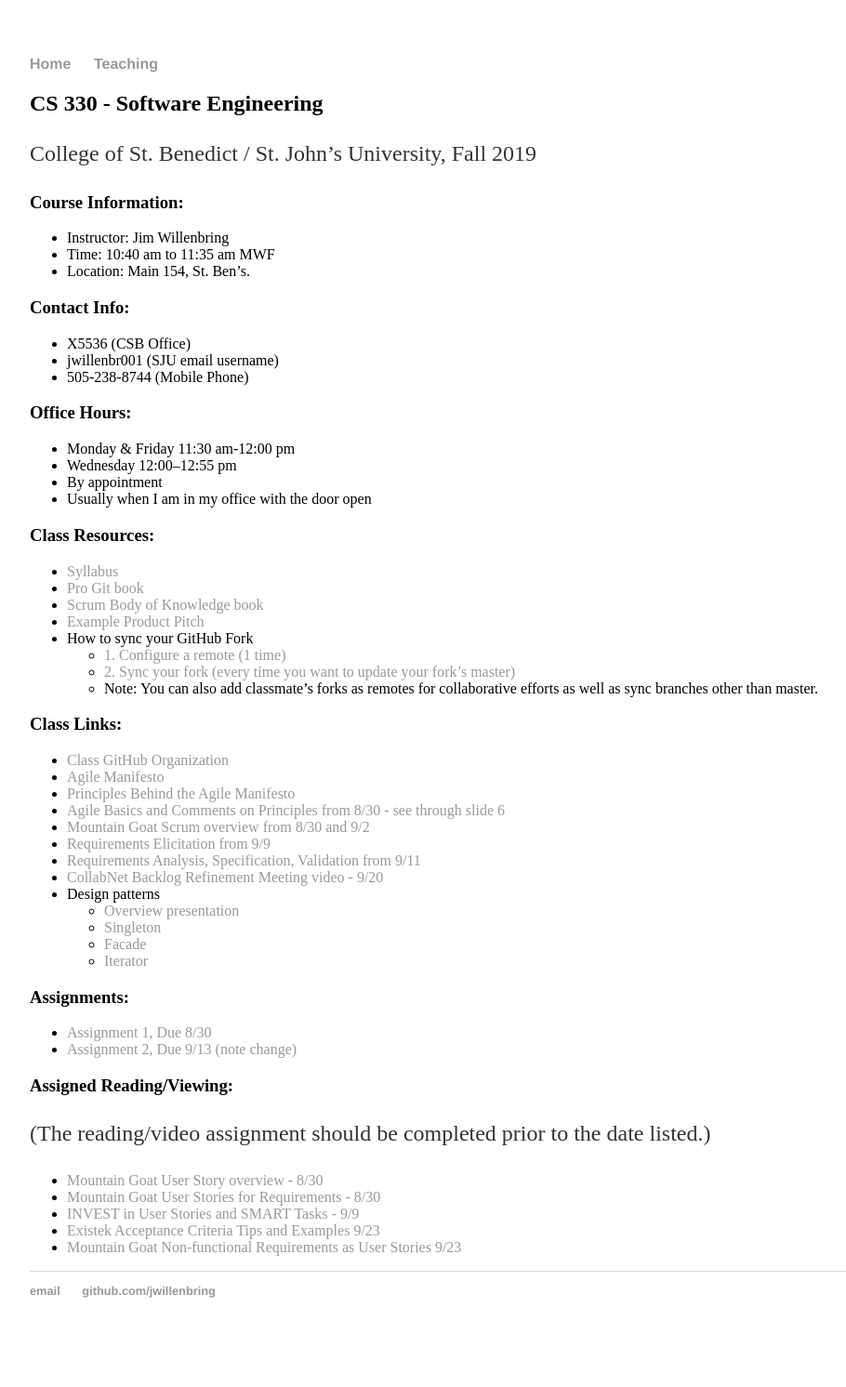
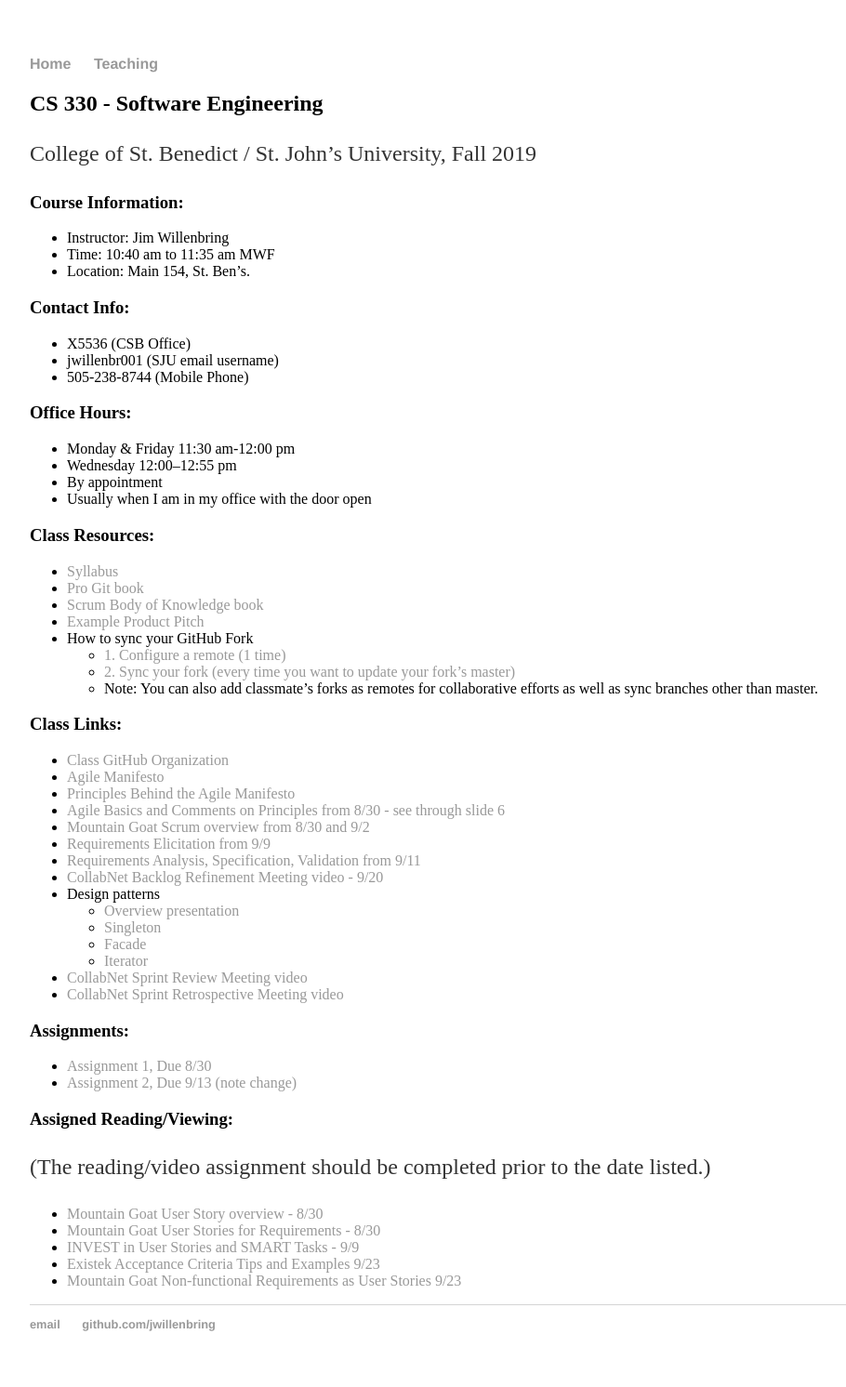
Before and after one commit to jwillenbring/jwillenbring.github.io, a Jekyll site: the page built from teaching/2019-Fall-CS330/index.md, in a window 1280 px wide. Shown: the whole page at 93% size, without its empty margins (160-1070 px from the left). Built offline with Jekyll 4.4.1, drawn with Linux system fonts in a browser that asks for light colours; our own code applies the rules of GitHub Pages for plain Markdown files; before the commit the page ends 1456 px from its top, so only the background shows below that; some of the changed lines change nothing that is shown.

Commit message:
Update index.md

```diff
--- a/teaching/2019-Fall-CS330/index.md
+++ b/teaching/2019-Fall-CS330/index.md
@@ -47,14 +47,13 @@ College of St. Benedict / St. John's University, Fall 2019
     * [Singleton](https://www.geeksforgeeks.org/singleton-design-pattern/)
     * [Facade](https://medium.com/@andreaspoyias/design-patterns-a-quick-guide-to-facade-pattern-16e3d2f1bfb6)
     * [Iterator](https://www.tutorialspoint.com/design_pattern/iterator_pattern.htm)
+  * [CollabNet Sprint Review Meeting video](https://www.youtube.com/watch?v=cbJinz6TieI)
+  * [CollabNet Sprint Retrospective Meeting video](https://www.youtube.com/watch?v=rZ8I0ATrauM)
 
 <!---
 
 * [Mountain Goat Introduction to User Stories from 1/23](https://www.mountaingoatsoftware.com/presentations/introduction-to-user-stories)
   * [XP123 article on good stories and smart tasks from 1/23](https://xp123.com/articles/invest-in-good-stories-and-smart-tasks/)
-  * [Design pattern introduction](https://www.slideshare.net/abhisheksagi/design-patterns-10468437)
-  * [CollabNet Sprint Review Meeting video](https://www.youtube.com/watch?v=cbJinz6TieI)
-  * [CollabNet Sprint Retrospective Meeting video](https://www.youtube.com/watch?v=rZ8I0ATrauM)
   * [PDCA Process Checklist presentation](https://drive.google.com/open?id=1hiaJ49tem0HYaEm4ggLuAwkxgYQnEDLs)
   * [Anti-Patterns](https://www.slideshare.net/ExigenServices/antipatterns-part-1)
   * [Software Testing Anti-patterns](http://blog.codepipes.com/testing/software-testing-antipatterns.html)
```
